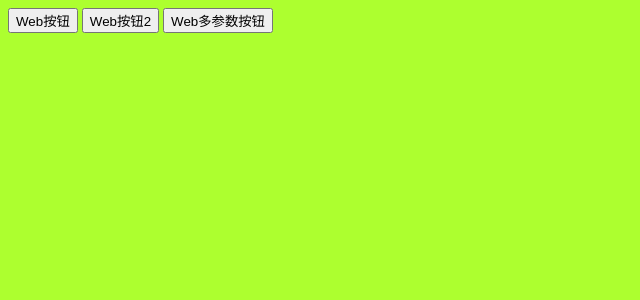
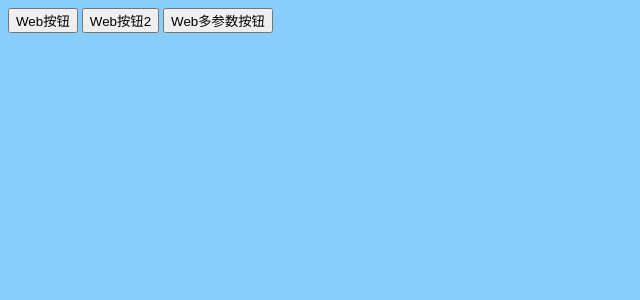
Before and after one commit to YL1989/NativeWeb, a Jekyll site: the page index.html, which Jekyll copies as it is, in a window 1280 px wide. Shown: the top 300 px of the page, without its empty margins (0-640 px from the left). Built offline with Jekyll 4.4.1, drawn with Linux system fonts in a browser that asks for light colours.

```diff
--- a/index.html
+++ b/index.html
@@ -5,7 +5,7 @@
 		<title></title>
 		<style>
 			html{
-				background: greenyellow;
+				background: lightskyblue;
 			}
 		</style>
 	</head>
```
Also changed, not shown: other parts of index.html (+2 -2 lines).
